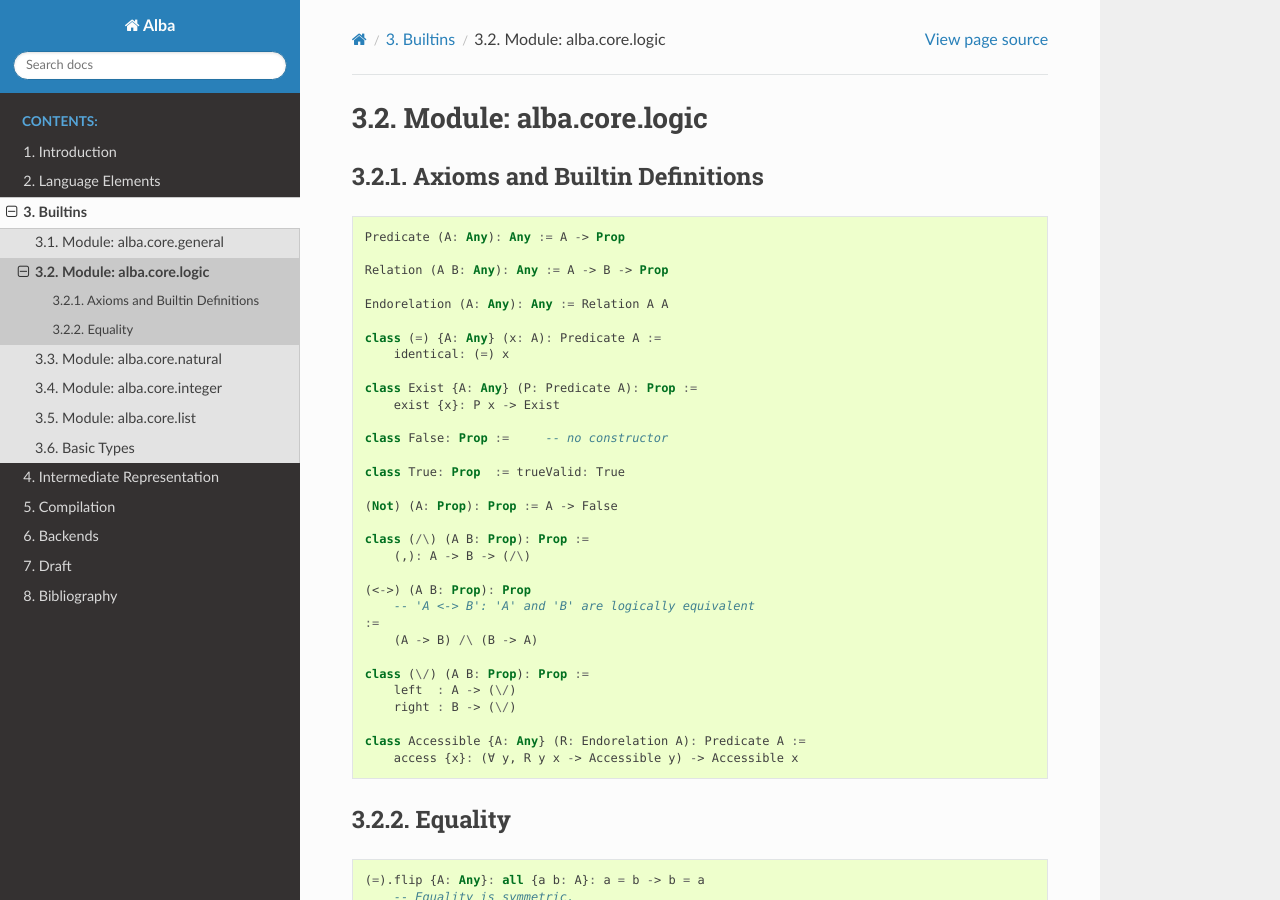
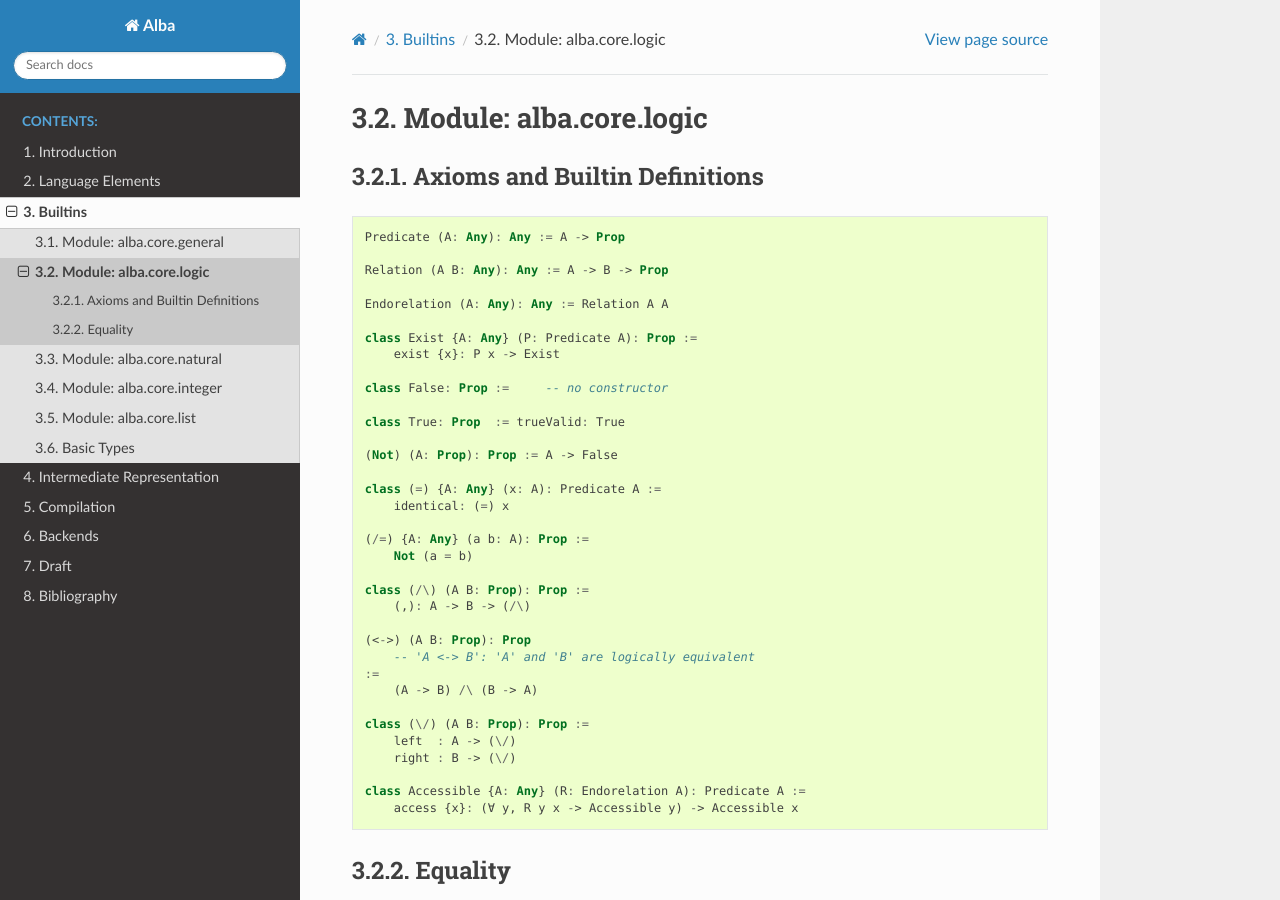
Before and after one commit to alba-lang/lang-spec, a Sphinx documentation site: the page built from sphinx/source/builtin/logic.rst, in a window 1280 px wide and 900 px high. Built offline with Sphinx 7.4.7 and the Read the Docs theme 2.0.0, drawn with Linux system fonts in a browser that asks for light colours.

Commit message:
Added (/=) to module 'logic'
	modified:   sphinx/source/builtin/logic.rst

```diff
--- a/sphinx/source/builtin/logic.rst
+++ b/sphinx/source/builtin/logic.rst
@@ -26,6 +23,12 @@
     class True: Prop  := trueValid: True
 
     (Not) (A: Prop): Prop := A -> False
+
+    class (=) {A: Any} (x: A): Predicate A :=
+        identical: (=) x
+
+    (/=) {A: Any} (a b: A): Prop :=
+        Not (a = b)
 
     class (/\) (A B: Prop): Prop :=
         (,): A -> B -> (/\)
```
Also changed, not shown: other parts of sphinx/source/builtin/logic.rst (+0 -3 lines).
